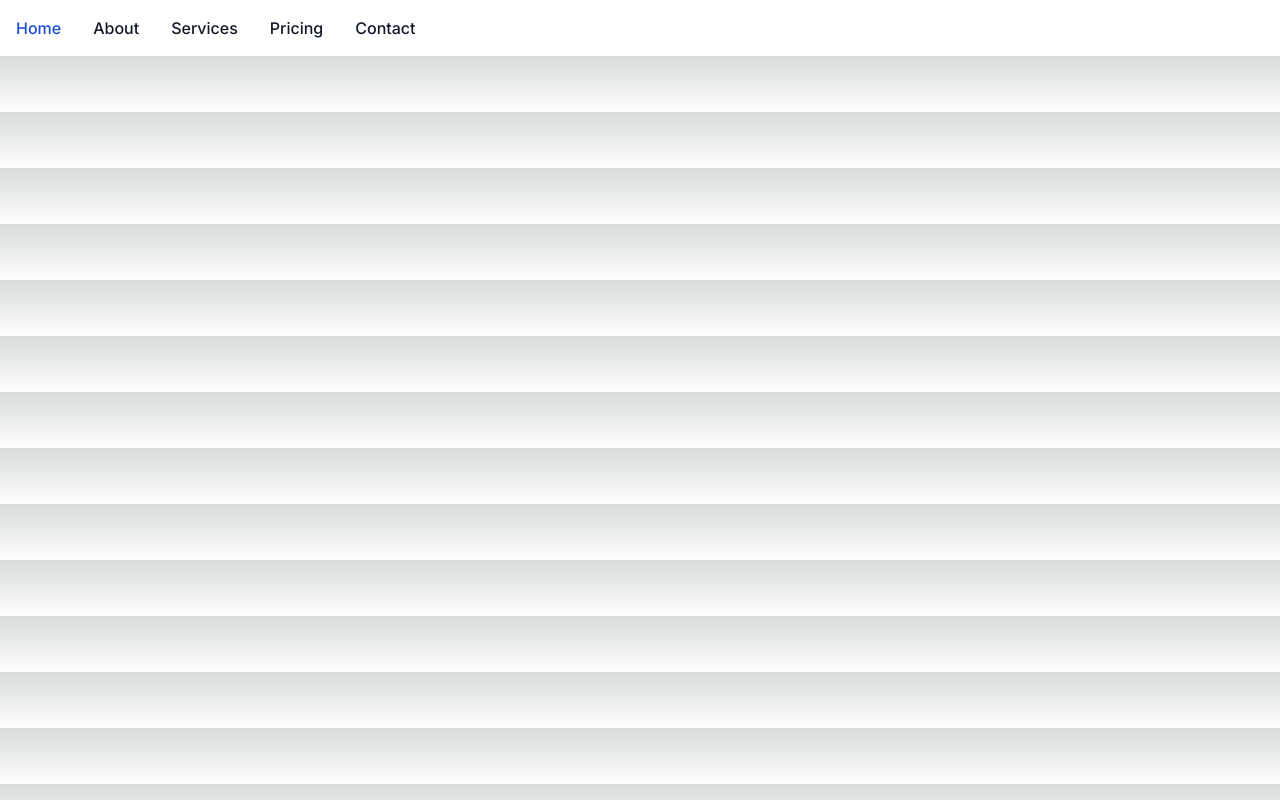
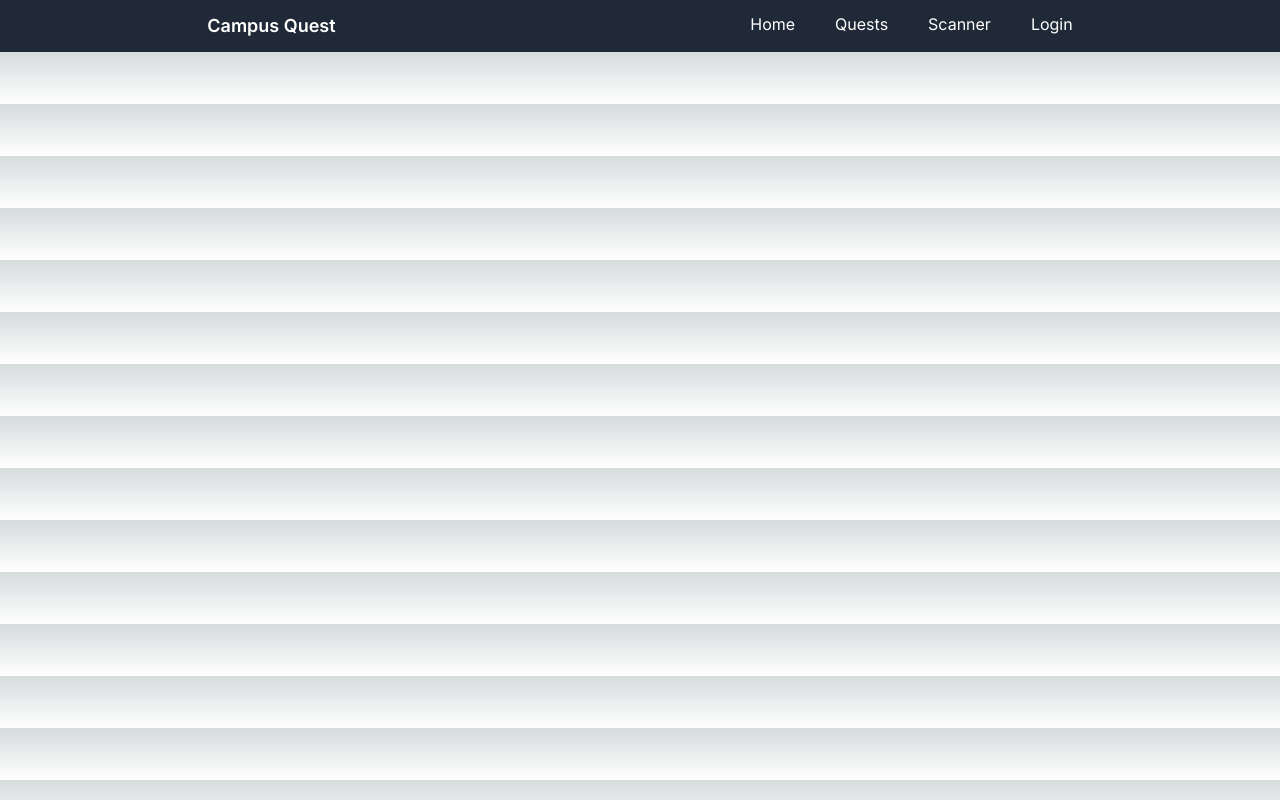
Before and after one commit to Abauchot/campu-quest, a Next.js app: page / in a window 1280 px wide. Built offline with nearby package versions, Linux system fonts and the light colour scheme.

Commit message:
QRcode broken ?

```diff
--- a/src/app/page.js
+++ b/src/app/page.js
@@ -1,36 +1,23 @@
+import Link from "next/link"
+
 export default function Home() {
   return (
-
-
-<nav className="bg-white border-gray-200 dark:bg-gray-900">
-  <div className="max-w-screen-xl flex flex-wrap items-center justify-between mx-auto p-4">
-    <button data-collapse-toggle="navbar-default" type="button" className="inline-flex items-center p-2 w-10 h-10 justify-center text-sm text-gray-500 rounded-lg md:hidden hover:bg-gray-100 focus:outline-none focus:ring-2 focus:ring-gray-200 dark:text-gray-400 dark:hover:bg-gray-700 dark:focus:ring-gray-600" aria-controls="navbar-default" aria-expanded="false">
-        <span className="sr-only">Open main menu</span>
-        <svg className="w-5 h-5" aria-hidden="true" xmlns="http://www.w3.org/2000/svg" fill="none" viewBox="0 0 17 14">
-            <path stroke="currentColor" strokeLinecap="round" strokeLinejoin="round" strokeWidth="2" d="M1 1h15M1 7h15M1 13h15"/>
-        </svg>
-    </button>
-    <div className="hidden w-full md:block md:w-auto" id="navbar-default">
-      <ul className="font-medium flex flex-col p-4 md:p-0 mt-4 border border-gray-100 rounded-lg bg-gray-50 md:flex-row md:space-x-8 rtl:space-x-reverse md:mt-0 md:border-0 md:bg-white dark:bg-gray-800 md:dark:bg-gray-900 dark:border-gray-700">
-        <li>
-          <a href="#" className="block py-2 px-3 text-white bg-blue-700 rounded md:bg-transparent md:text-blue-700 md:p-0 dark:text-white md:dark:text-blue-500" aria-current="page">Home</a>
-        </li>
-        <li>
-          <a href="#" className="block py-2 px-3 text-gray-900 rounded hover:bg-gray-100 md:hover:bg-transparent md:border-0 md:hover:text-blue-700 md:p-0 dark:text-white md:dark:hover:text-blue-500 dark:hover:bg-gray-700 dark:hover:text-white md:dark:hover:bg-transparent">About</a>
-        </li>
-        <li>
-          <a href="#" className="block py-2 px-3 text-gray-900 rounded hover:bg-gray-100 md:hover:bg-transparent md:border-0 md:hover:text-blue-700 md:p-0 dark:text-white md:dark:hover:text-blue-500 dark:hover:bg-gray-700 dark:hover:text-white md:dark:hover:bg-transparent">Services</a>
-        </li>
-        <li>
-          <a href="#" className="block py-2 px-3 text-gray-900 rounded hover:bg-gray-100 md:hover:bg-transparent md:border-0 md:hover:text-blue-700 md:p-0 dark:text-white md:dark:hover:text-blue-500 dark:hover:bg-gray-700 dark:hover:text-white md:dark:hover:bg-transparent">Pricing</a>
-        </li>
-        <li>
-          <a href="#" className="block py-2 px-3 text-gray-900 rounded hover:bg-gray-100 md:hover:bg-transparent md:border-0 md:hover:text-blue-700 md:p-0 dark:text-white md:dark:hover:text-blue-500 dark:hover:bg-gray-700 dark:hover:text-white md:dark:hover:bg-transparent">Contact</a>
-        </li>
-      </ul>
-    </div>
+<div className="flex bg-gray-800 text-white top-0 py-3 flex-wrap justify-around bg-silver">
+  <h1 className="text-lg font-semibold">Campus Quest</h1>
+  <div className="flex gap-[40px] text-m">
+    <Link href="/">
+      <button className="btn">Home</button>
+    </Link>
+    <Link href="/quests">
+      <button className="btn">Quests</button>
+    </Link>
+    <Link href="/qrscan">
+      <button className="btn">Scanner</button>
+    </Link>
+    <Link href="/login">
+      <button className="btn">Login</button>
+    </Link>
   </div>
-</nav>
-
+</div>
   )
 }
--- a/src/app/qrscan/page.js
+++ b/src/app/qrscan/page.js
@@ -18,19 +18,18 @@ const QRScanPage = () => {
         });
     };
 
-    const isWithinRadius = (lat1, lon1, lat2, lon2, radius) => {
-        const R = 6371e3; // Earth radius in meters
-        const φ1 = (lat1 * Math.PI) / 180; // φ, λ in radians
-        const φ2 = (lat2 * Math.PI) / 180;
-        const Δφ = ((lat2 - lat1) * Math.PI) / 180;
-        const Δλ = ((lon2 - lon1) * Math.PI) / 180;
+    const isWithinRadius = (latitude1, longitude1, latitude2, longitude2, radius) => {
+        const earthRadiusInMeters = 6371e3;
+        const latitude1InRadians = (latitude1 * Math.PI) / 180;
+        const latitude2InRadians = (latitude2 * Math.PI) / 180;
+        const deltaLatitudeInRadians = ((latitude2 - latitude1) * Math.PI) / 180;
+        const deltaLongitudeInRadians = ((longitude2 - longitude1) * Math.PI) / 180;
 
-        const a =
-            Math.sin(Δφ / 2) * Math.sin(Δφ / 2) +
-            Math.cos(φ1) * Math.cos(φ2) * Math.sin(Δλ / 2) * Math.sin(Δλ / 2);
+        const a = Math.sin(deltaLatitudeInRadians / 2) * Math.sin(deltaLatitudeInRadians / 2) +
+                  Math.cos(latitude1InRadians) * Math.cos(latitude2InRadians) * Math.sin(deltaLongitudeInRadians / 2) * Math.sin(deltaLongitudeInRadians / 2);
         const c = 2 * Math.atan2(Math.sqrt(a), Math.sqrt(1 - a));
 
-        const distance = R * c; // in meters
+        const distance = earthRadiusInMeters * c; // in meters
         return distance <= radius;
     };
 
@@ -48,10 +47,16 @@ const QRScanPage = () => {
 
                 const onScanSuccess = async (decodedText, decodedResult) => {
                     console.log(`Code scanned = ${decodedText}`, decodedResult);
-                    setScannedCoordinates({
-                        latitude: decodedResult?.location?.latitude,
-                        longitude: decodedResult?.location?.longitude,
-                    });
+
+                    // if the decoded text is a URL, redirect to it
+                    if (isValidURL(decodedText)) {
+                        window.location.href = decodedText;
+                    } else {
+                        setScannedCoordinates({
+                            latitude: decodedResult?.location?.latitude,
+                            longitude: decodedResult?.location?.longitude,
+                        });
+                    }
                 };
 
                 html5QrCode.render(onScanSuccess, error => {
@@ -61,6 +66,11 @@ const QRScanPage = () => {
             .catch(error => {
                 console.log(`Geolocation error = ${error}`);
             });
+
+        function isValidURL(string) {
+            const res = string.match(/(https?:\/\/[^\s]+)/g);
+            return (res !== null)
+        }
     }, []);
 
     const withinRadius = scannedCoordinates
```
